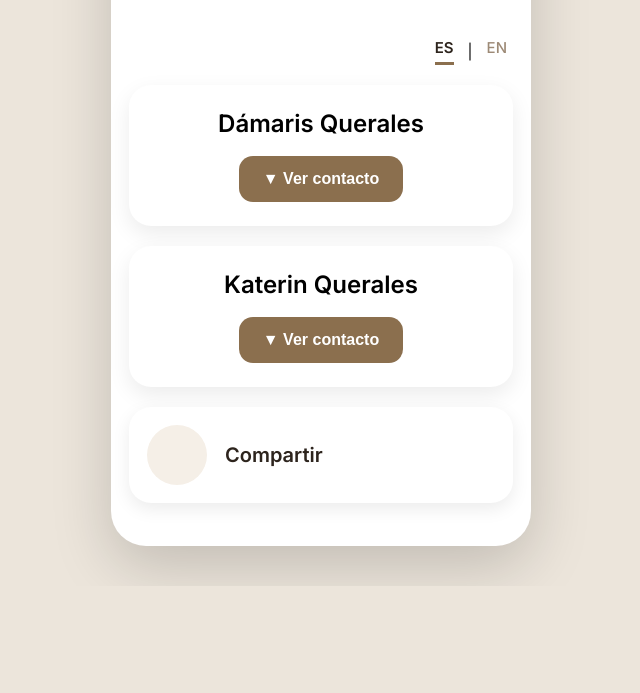
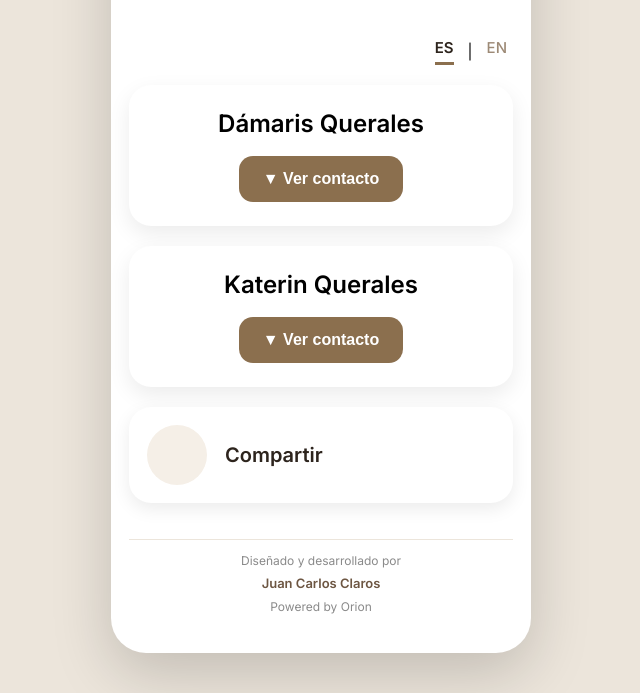
Before and after one commit to jcclaros02-web/orion-digital-card, an Astro site: page / in a window 1280 px wide. Shown: the part 661-1354 px from the top of the page, without its empty margins (319-959 px from the left). Before the commit the page ends 1247 px from the top, so only its background shows below. Built offline with nearby package versions, Linux system fonts and the light colour scheme; Astro itself is replaced by a stand-in of ours; some icons are missing.

Commit message:
Orion v4.0 Final - Add developer signature

```diff
--- a/src/components/App.jsx
+++ b/src/components/App.jsx
@@ -36,7 +36,19 @@ export default function App() {
         textos={textos?.[idioma]}
       />
 
+      <footer className="signature">
+
+  <p>{textos?.[idioma]?.desarrolladoPor}</p>
+
+  <strong>Juan Carlos Claros</strong>
+
+  <p>{textos?.[idioma]?.impulsadoPor}</p>
+
+</footer>
+
     </>
+
+
 
   );
 
--- a/src/data/textos.js
+++ b/src/data/textos.js
@@ -5,7 +5,10 @@ export const textos = {
     verContacto: "Ver contacto",
     ocultarContacto: "Ocultar contacto",
     compartir: "Compartir",
-    correo: "Correo"
+    correo: "Correo",
+
+    desarrolladoPor: "Diseñado y desarrollado por",
+    impulsadoPor: "Powered by Orion"
 
   },
 
@@ -14,7 +17,10 @@ export const textos = {
     verContacto: "View Contact",
     ocultarContacto: "Hide Contact",
     compartir: "Share",
-    correo: "Email"
+    correo: "Email",
+
+    desarrolladoPor: "Designed & Developed by",
+    impulsadoPor: "Powered by Orion"
 
   }
 
--- a/src/styles/global.css
+++ b/src/styles/global.css
@@ -429,3 +429,41 @@ h1{
     opacity:1;
 
 }
+
+.signature{
+
+    border-top:1px solid #ece5db;
+
+    padding-top:12px;
+
+    text-align:center;
+
+    margin:36px 18px 12px;
+
+    color:#8a8a8a;
+
+    font-size:12px;
+
+    line-height:1.5;
+
+}
+
+.signature p{
+
+    margin:0;
+
+}
+
+.signature strong{
+
+    display:block;
+
+    margin:4px 0;
+
+    color:#6d5642;
+
+    font-size:13px;
+
+    font-weight:600;
+
+}
```
